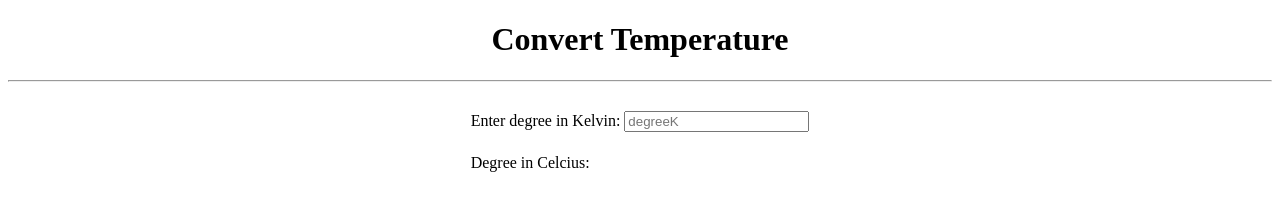
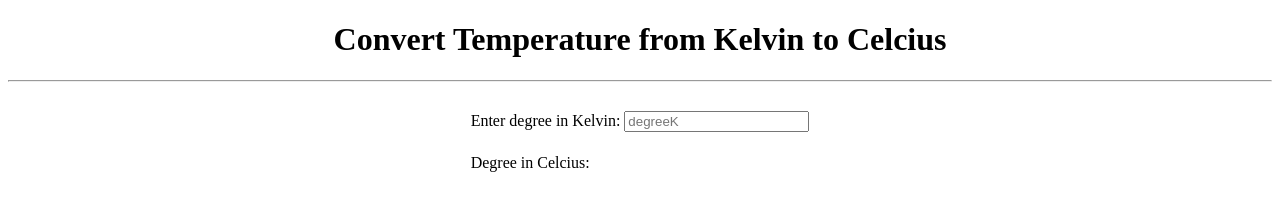
Before and after one commit to alekhyajaddu/about-me1, a plain HTML site: page index.html in a window 1280 px wide. Drawn offline with Linux system fonts and the light colour scheme.

Commit message:
code modified

```diff
--- a/index.html
+++ b/index.html
@@ -7,7 +7,7 @@
 </head>
 
 <body >
-    <h1 align="center">Convert Temperature </h1>
+    <h1 align="center">Convert Temperature from Kelvin to Celcius</h1>
     <hr>
     <main >
         <br>
```
